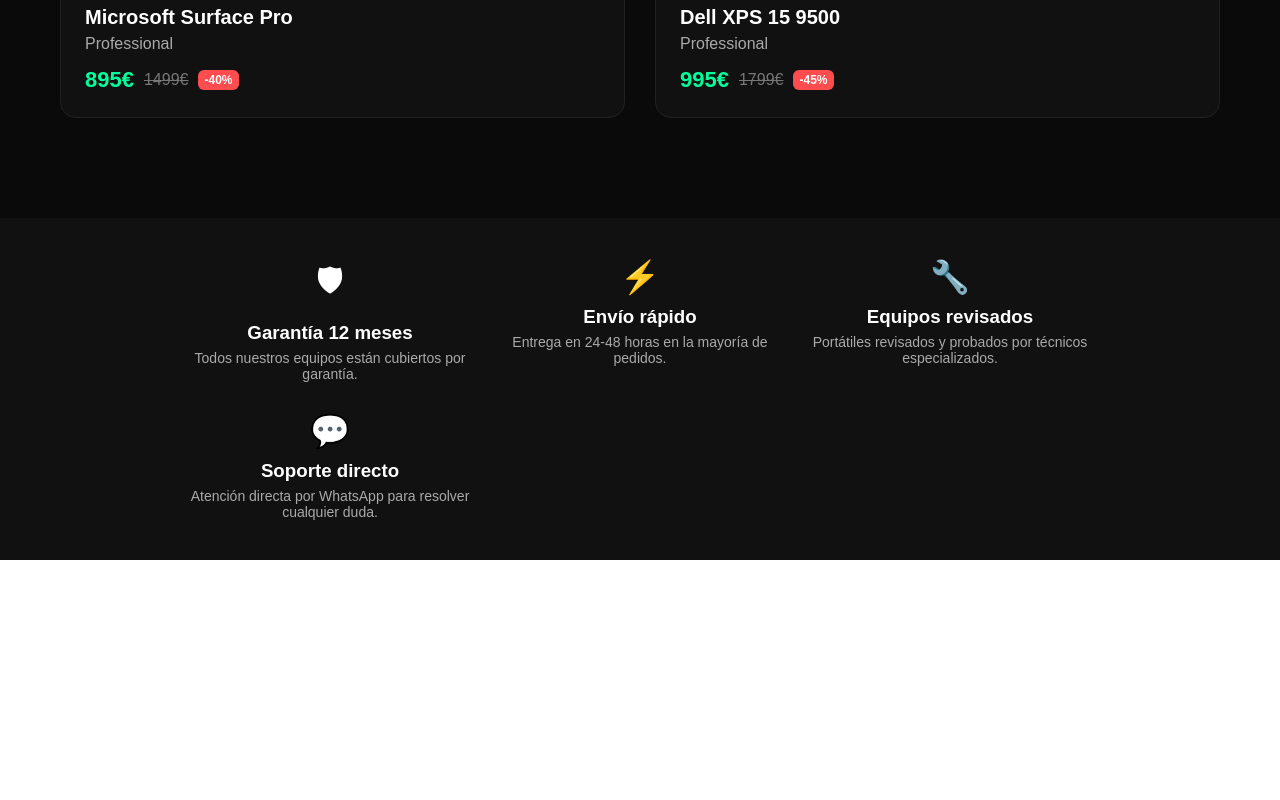
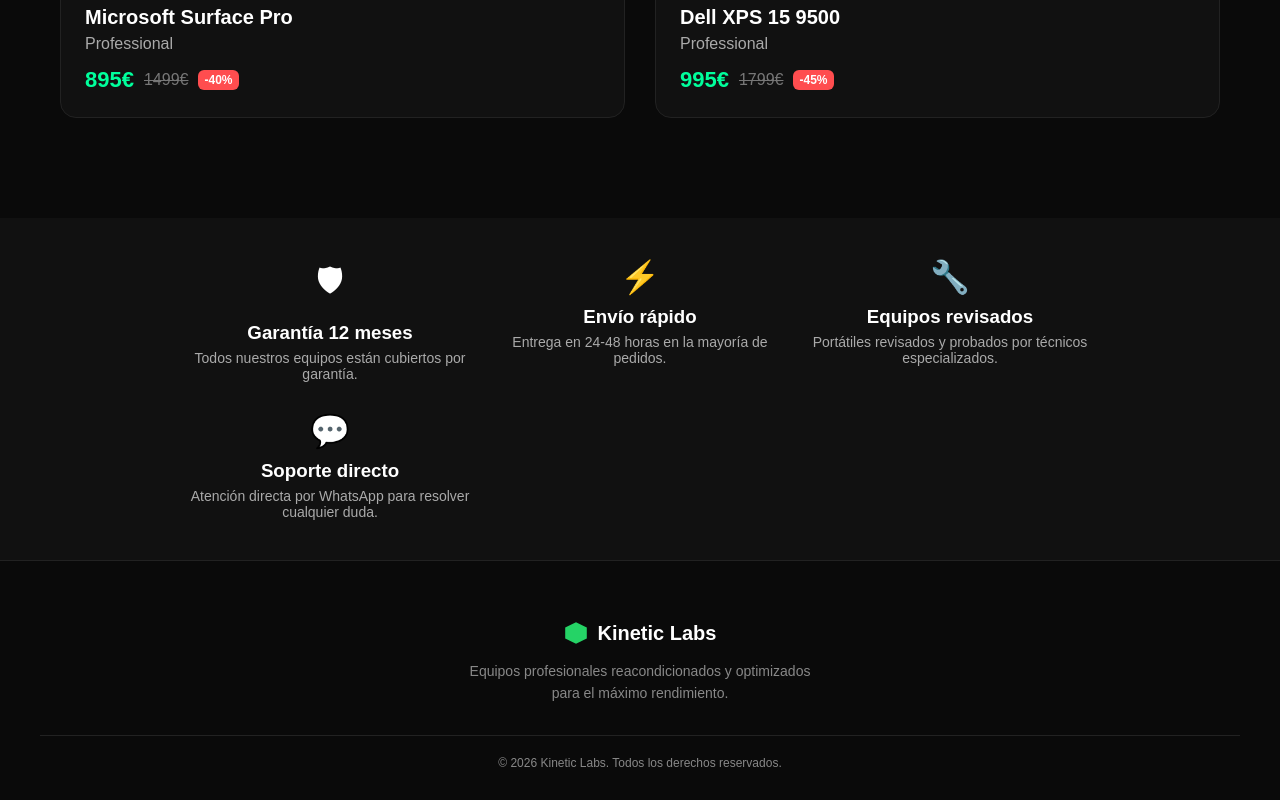
Before and after one commit to kinetic-labs-dev/kineticlabs, a Next.js app: page / in a window 1280 px wide. Shown: the part 1236-2036 px from the top of the page. Before the commit the page ends 1796 px from the top, so only its background shows below. Built offline with nearby package versions, Linux system fonts and the light colour scheme.

Commit message:
Añadido Footer profesional

```diff
--- /dev/null
+++ b/app/components/Footer.tsx
@@ -0,0 +1,54 @@
+export default function Footer() {
+  return (
+    <footer
+      style={{
+        background: "#0a0a0a",
+        borderTop: "1px solid #222",
+        padding: "60px 20px 30px 20px",
+        color: "#888",
+        fontFamily: "Arial",
+      }}
+    >
+      <div
+        style={{
+          maxWidth: "1200px",
+          margin: "auto",
+          textAlign: "center",
+        }}
+      >
+        <div
+          style={{
+            display: "flex",
+            alignItems: "center",
+            justifyContent: "center",
+            gap: "10px",
+            fontWeight: "bold",
+            color: "white",
+            fontSize: "20px",
+            marginBottom: "15px",
+          }}
+        >
+          <svg width="24" height="24" viewBox="0 0 100 100" fill="none">
+            <polygon points="50,5 95,27 95,73 50,95 5,73 5,27" fill="#25D366" />
+          </svg>
+          Kinetic Labs
+        </div>
+
+        <p style={{ marginBottom: "30px", fontSize: "14px", lineHeight: "1.6" }}>
+          Equipos profesionales reacondicionados y optimizados <br />
+          para el máximo rendimiento.
+        </p>
+
+        <div
+          style={{
+            borderTop: "1px solid #222",
+            paddingTop: "20px",
+            fontSize: "12px",
+          }}
+        >
+          © {new Date().getFullYear()} Kinetic Labs. Todos los derechos reservados.
+        </div>
+      </div>
+    </footer>
+  )
+}
--- a/app/layout.tsx
+++ b/app/layout.tsx
@@ -2,6 +2,7 @@
 import { Geist, Geist_Mono } from "next/font/google";
 import "./globals.css";
 import Header from "./components/Header";
+import Footer from "./components/Footer";
 
 const geistSans = Geist({
   variable: "--font-geist-sans",
@@ -31,6 +32,8 @@
 
         {children}
 
+        <Footer />
+
       </body>
     </html>
   );
```
